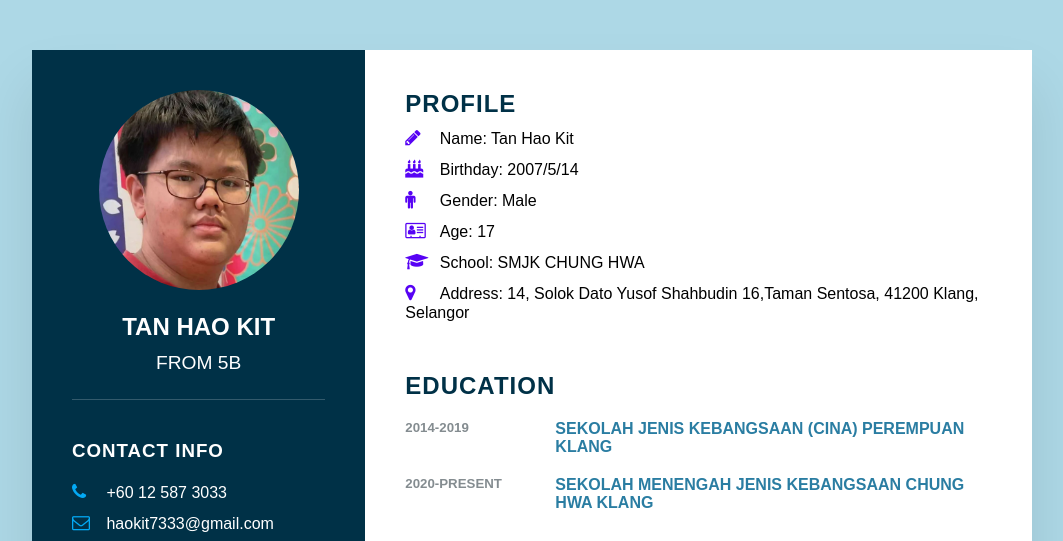
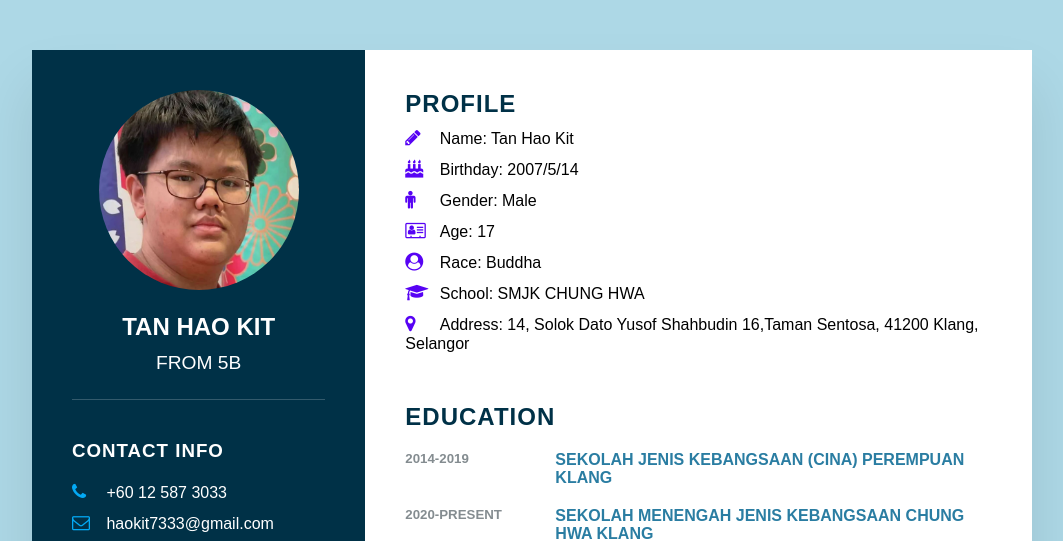
Before and after one commit to xynxenyz/stemweek.github.io, a plain HTML site: page index.html in a window 1280 px wide. Shown: the top 541 px of the page, without its empty margins (108-1171 px from the left). Drawn offline with Linux system fonts and the light colour scheme.

Commit message:
Update index.html

```diff
--- a/index.html
+++ b/index.html
@@ -118,6 +118,10 @@
                         <span class="text">Age: 17</span>
                     </li>
                     <li>
+                        <span class="icon"><i class="fa fa-user-circle" aria-hidden="true"></i></i></i></i></span>
+                        <span class="text">Race: Buddha</span>
+                    </li>
+                    <li>
                         <span class="icon"><i class="fa fa-graduation-cap" aria-hidden="true"></i></i></i></span>
                         <span class="text">School: SMJK CHUNG HWA</span>
                     </li>
```
